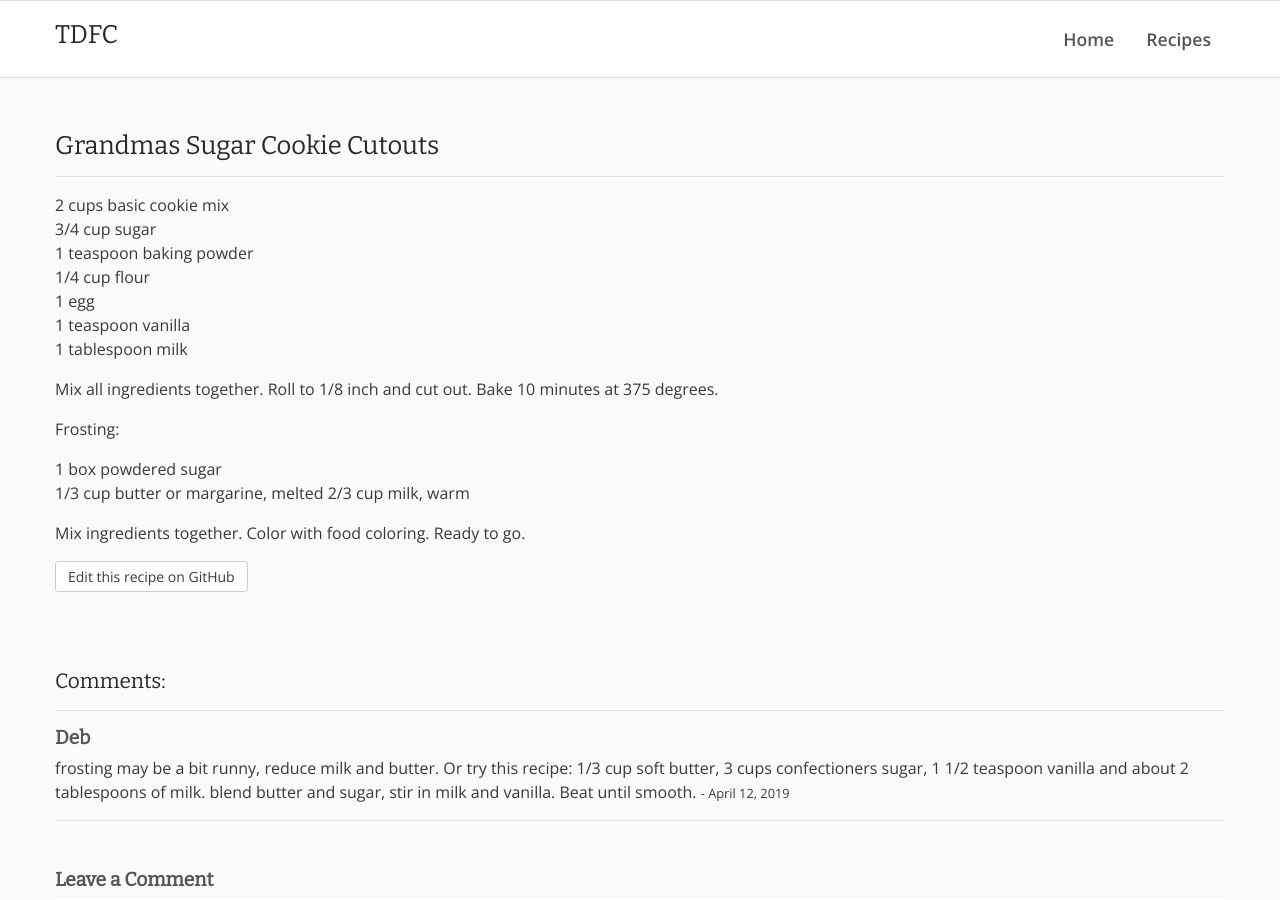
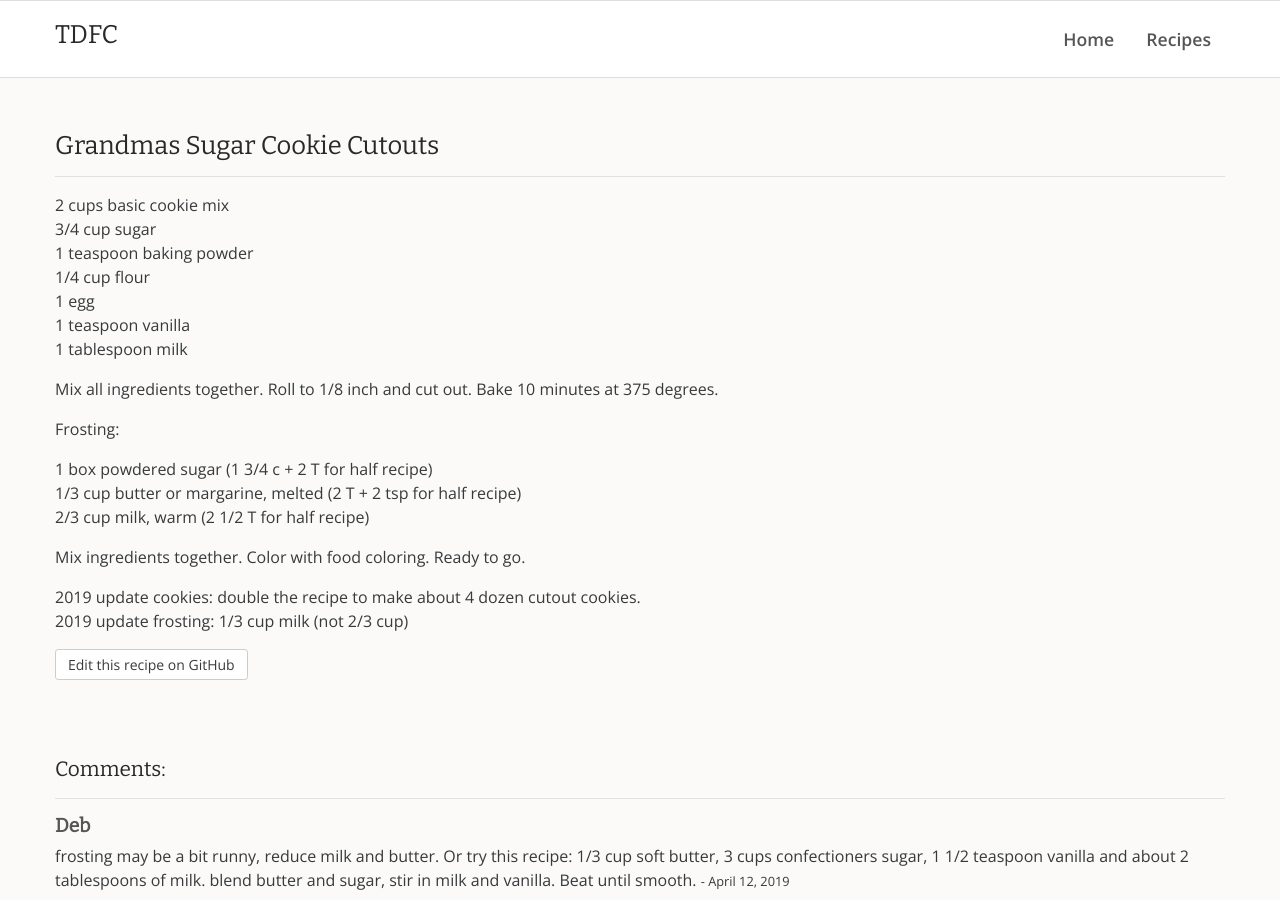
Before and after one commit to rdyar/tdfc, a Jekyll site: the page built from _desserts/grandmas-sugar-cookie-cutouts.md, in a window 1280 px wide and 900 px high. Built offline with Jekyll 4.4.1, drawn with Linux system fonts in a browser that asks for light colours.

Commit message:
Update grandmas-sugar-cookie-cutouts.md

```diff
--- a/_desserts/grandmas-sugar-cookie-cutouts.md
+++ b/_desserts/grandmas-sugar-cookie-cutouts.md
@@ -15,8 +15,14 @@ Mix all ingredients together. Roll to 1/8 inch and cut out. Bake 10 minutes at 3
 
 Frosting:
 
-1 box powdered sugar
-1/3 cup butter or margarine, melted
-2/3 cup milk, warm
+1 box powdered sugar (1 3/4 c + 2 T for half recipe)
+1/3 cup butter or margarine, melted (2 T + 2 tsp for half recipe)
+2/3 cup milk, warm (2 1/2 T for half recipe)
 
 Mix ingredients together. Color with food coloring. Ready to go.
+
+
+
+
+2019 update cookies: double the recipe to make about 4 dozen cutout cookies.
+2019 update frosting: 1/3 cup milk (not 2/3 cup)
```
